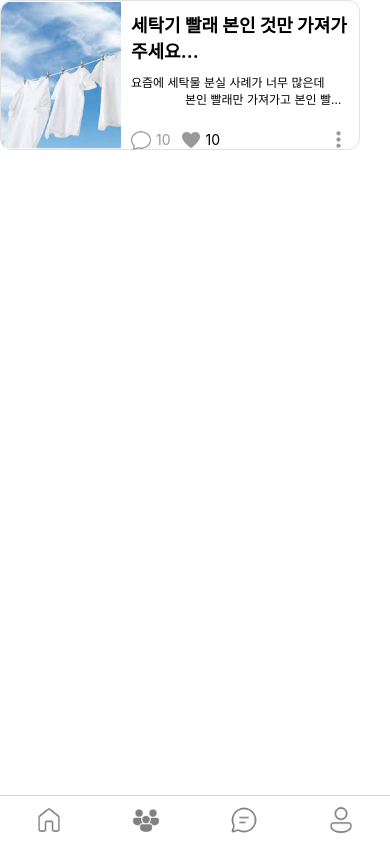
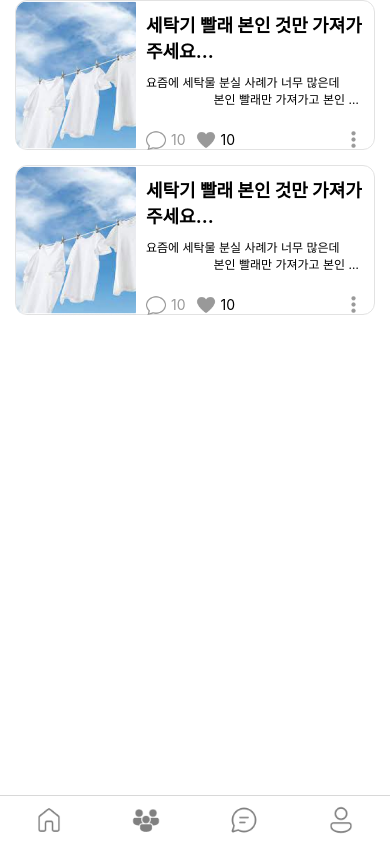
Before and after one commit to Bamdoliro/G-A, a React Native app: screen /CommunityScreen in a window 390 px wide. Built offline with nearby package versions, Linux system fonts and the light colour scheme.

Commit message:
ADD :: ScrollView 추가 - PostList 아래item 과 공백 추가

```diff
--- a/components/Chat/ChatList/ChatScreenHeader/ChatScreenHeader.js
+++ b/components/Chat/ChatList/ChatScreenHeader/ChatScreenHeader.js
@@ -31,8 +31,6 @@ const styles = StyleSheet.create({
         },
         shadowOpacity: 0.18,
         shadowRadius: 1.00,
-
         elevation: 1,
-
     }
 })
--- a/components/CommunityPostPage/PostList/PostList/PostList/PostList.js
+++ b/components/CommunityPostPage/PostList/PostList/PostList/PostList.js
@@ -62,6 +62,7 @@ const styles = StyleSheet.create({
         width: 360,
         height: 150,
         borderRadius: 12,
+        marginBottom: 15
     },
     PostImg: {
         width: 120,
--- a/pages/CommunityScreen.js
+++ b/pages/CommunityScreen.js
@@ -1,9 +1,11 @@
+import { ScrollView, StyleSheet } from "react-native";
 import SafeAreaView from "../components/common/SafeAreaView/SafeAreaView";
 import PostList from '../components/CommunityPostPage/PostList/PostList/PostList/PostList';
 
 export default function CommunityScreen() {
     return (
-        <SafeAreaView>
+        <SafeAreaView style={styles.CommunityScreen}>
+            <ScrollView>
                 <PostList
                     Title="세탁기 빨래 본인 것만 가져가 주세요..."
                     Explanation="요즘에 세탁물 분실 사례가 너무 많은데
@@ -12,6 +14,21 @@ export default function CommunityScreen() {
                     ChatOfNumber={10}
                     LikeOfNumber={10}
                 />
+                <PostList
+                    Title="세탁기 빨래 본인 것만 가져가 주세요..."
+                    Explanation="요즘에 세탁물 분실 사례가 너무 많은데
+                    본인 빨래만 가져가고 본인 빨래가 아니다
+                    싶으면 세탁실에 다시 돌려 놓아 주세요..."
+                    ChatOfNumber={10}
+                    LikeOfNumber={10}
+                />
+            </ScrollView>
         </SafeAreaView>
     );
 }
+
+const styles = StyleSheet.create({
+    CommunityScreen: {
+        alignItems: "center"
+    }
+})
```
Lines whose indentation alone changed are shown as unchanged.
